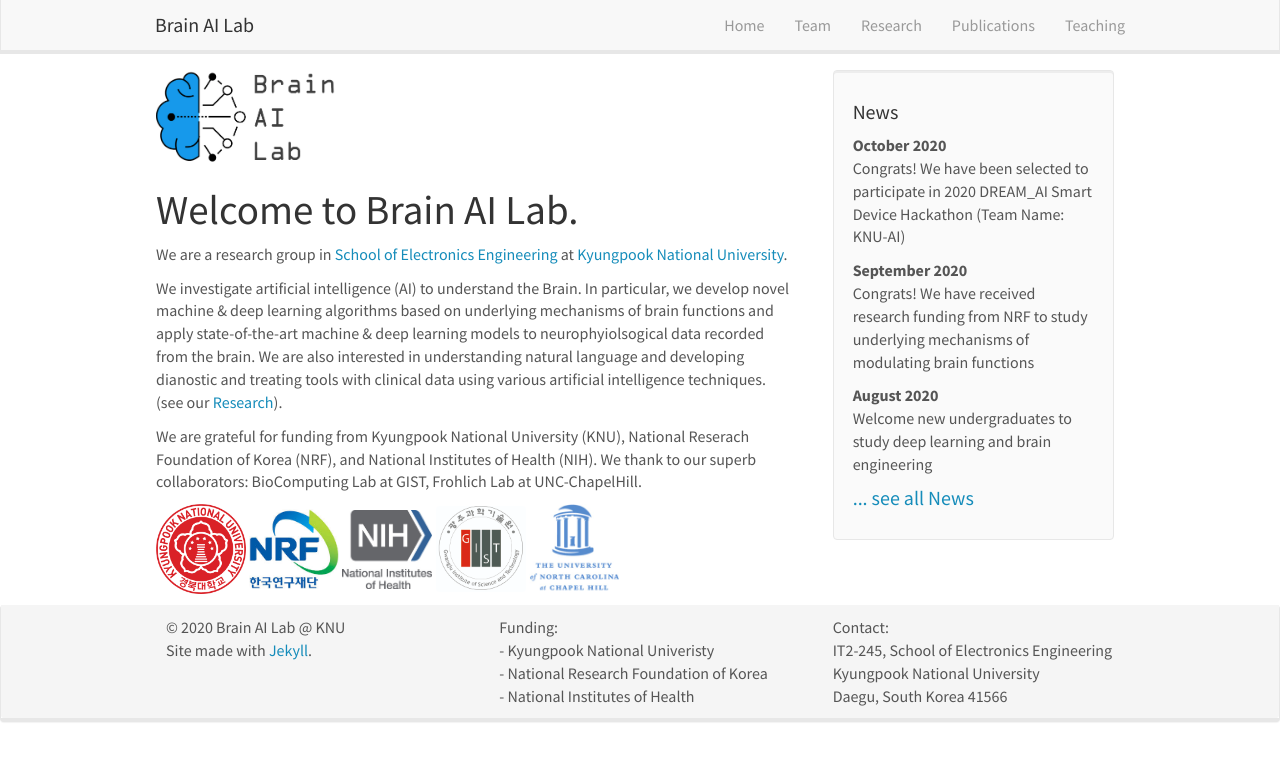
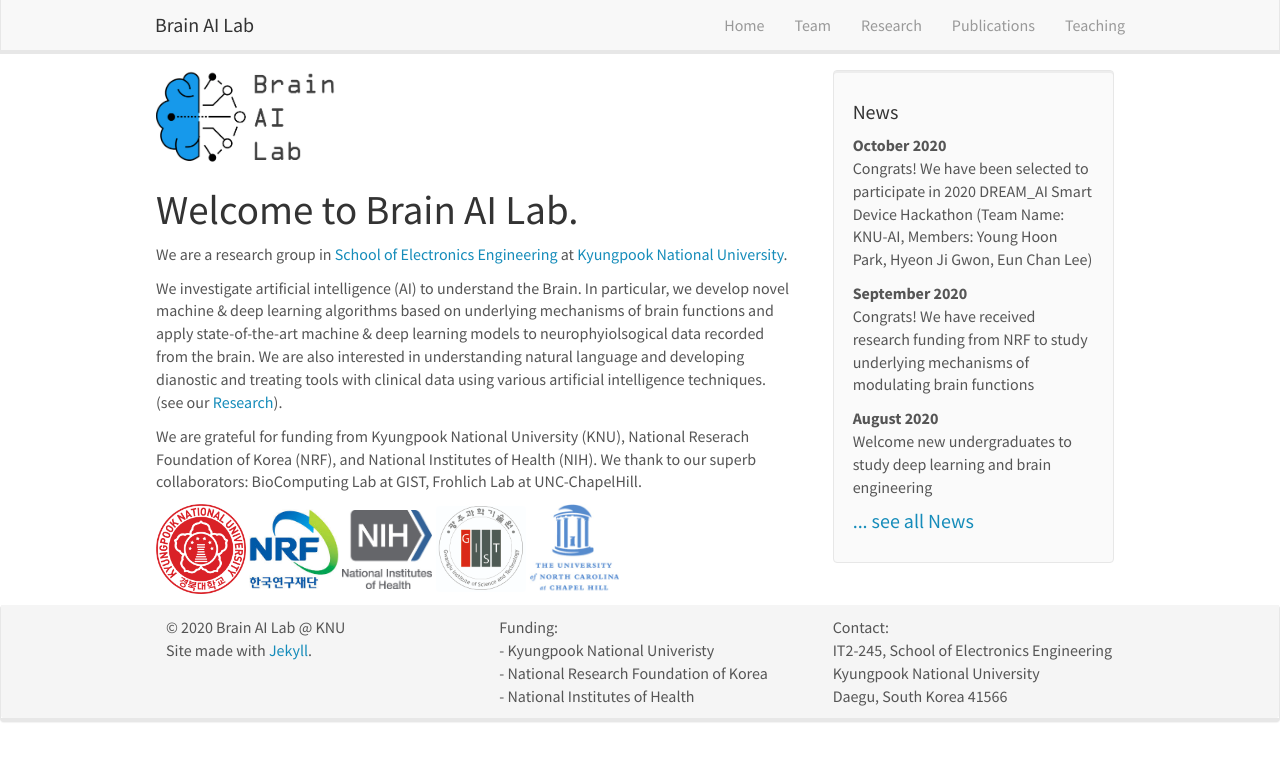
Before and after one commit to KNU-BrainAI/knu-brainai.github.io, a Jekyll site: the page built from _pages/home.md, in a window 1280 px wide. Shown: the top 761 px of the page. Built offline with Jekyll 4.4.1, drawn with Linux system fonts in a browser that asks for light colours; nearby versions of some CDN libraries.

Commit message:
Update news.yml

```diff
--- a/_data/news.yml
+++ b/_data/news.yml
@@ -1,5 +1,5 @@
 - date: October 2020
-  headline: "Congrats! We have been selected to participate in 2020 DREAM_AI Smart Device Hackathon (Team Name: KNU-AI)"
+  headline: "Congrats! We have been selected to participate in 2020 DREAM_AI Smart Device Hackathon (Team Name: KNU-AI, Members: Young Hoon Park, Hyeon Ji Gwon, Eun Chan Lee)"
 
 - date: September 2020
   headline: "Congrats! We have received research funding from NRF to study underlying mechanisms of modulating brain functions"
```
